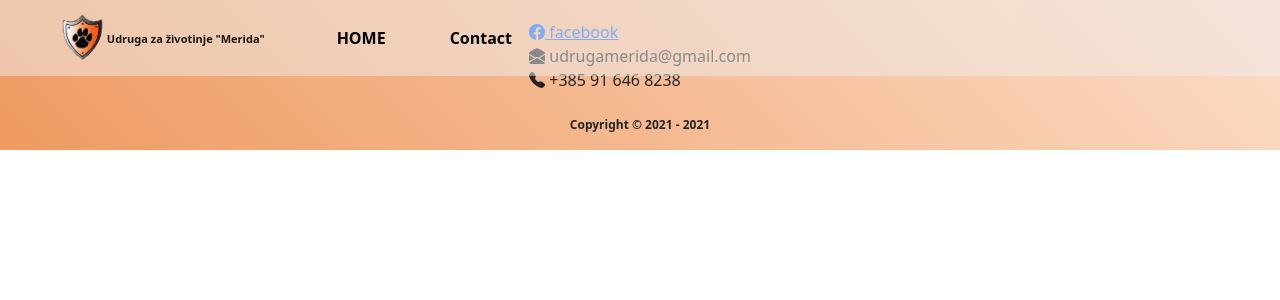
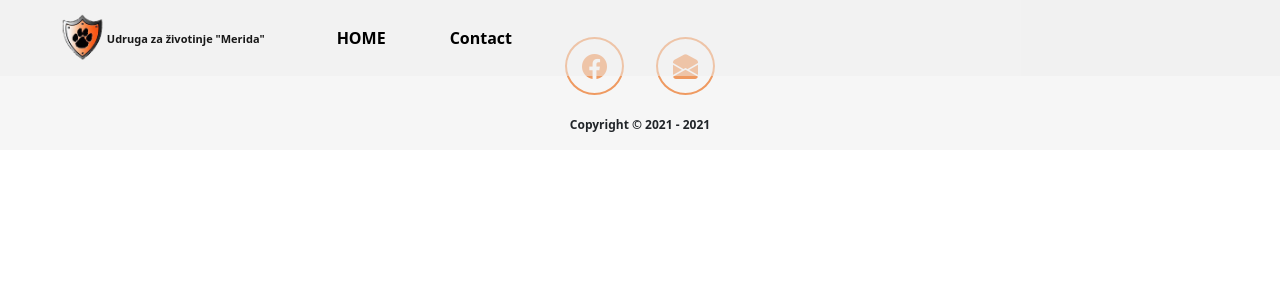
Before and after one commit to Jean-PierreNovak0612/landing-page, a React (Create React App) app: page /contact in a window 1280 px wide. Shown: the top 300 px of the page. Built offline with nearby package versions, Linux system fonts and the light colour scheme.

Commit message:
Added styling to footer

```diff
--- a/src/components/Footer.js
+++ b/src/components/Footer.js
@@ -8,16 +8,15 @@ const Footer = ({ social = [] }) => {
 
     const renderSocialMedia = social.map(media => {
         return(
-            <a className="mx-auto d-block" key={media.title} target="_blank" href={media.link}><i className={`bi bi-${media.title}`}></i> {media.title}</a>
+            <a className="mx-3 d-block d-lg-inline-block mt-5" key={media.title} target="_blank" href={media.link}><i className={`bi bi-${media.title}`}></i></a>
         )
     })
 
     return (
-        <div className="footer">
+        <div className="footer bg-light">
             <div className="info">
                 {renderSocialMedia}
-                <span className="mx-auto d-block"><i className="bi bi-envelope-open-fill"></i> udrugamerida@gmail.com</span>
-                <span className="mx-auto d-block"><i className="bi bi-telephone-fill"></i> +385 91 646 8238</span>
+                <a href="mailto:udrugamerida@gmail.com" className="mx-3 d-block d-lg-inline-block mt-5"><i className="bi bi-envelope-open-fill"></i></a>
             </div>
             <p className="copy">Copyright &copy; 2021 - {currentYear}</p>
         </div>
--- a/src/css/Footer.css
+++ b/src/css/Footer.css
@@ -1,6 +1,5 @@
 .footer {
 	height: 150px;
-	background: linear-gradient(45deg, #ef9a61, #fcddc8);
 	position: relative;
 }
 
@@ -15,7 +14,21 @@
 
 .info {
 	position: absolute;
-	top: 20px;
 	left: 50%;
 	transform: translateX(-50%);
 }
+
+a i {
+	font-size: 25px;
+	color: #ef9a61;
+	text-decoration: none;
+	border: 2px solid #ef9a61;
+	padding: 10px 15px;
+	border-radius: 100%;
+}
+
+@media (max-width: 990px) {
+	.footer {
+		height: 250px;
+	}
+}
```
